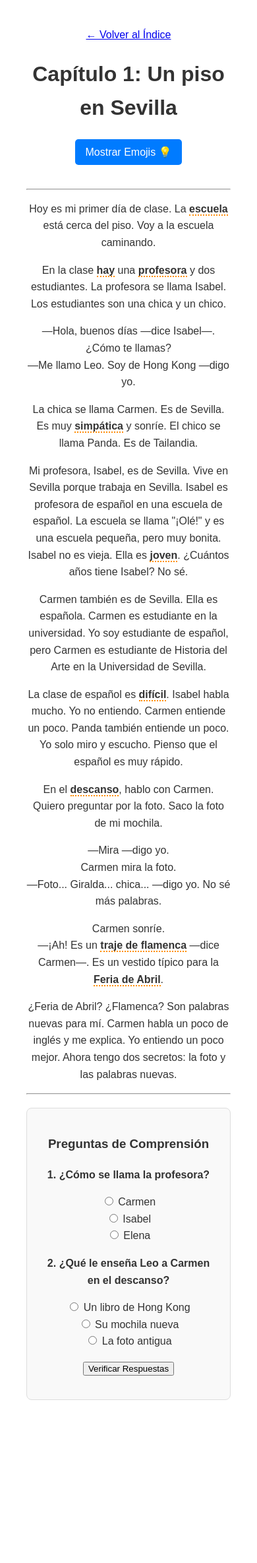
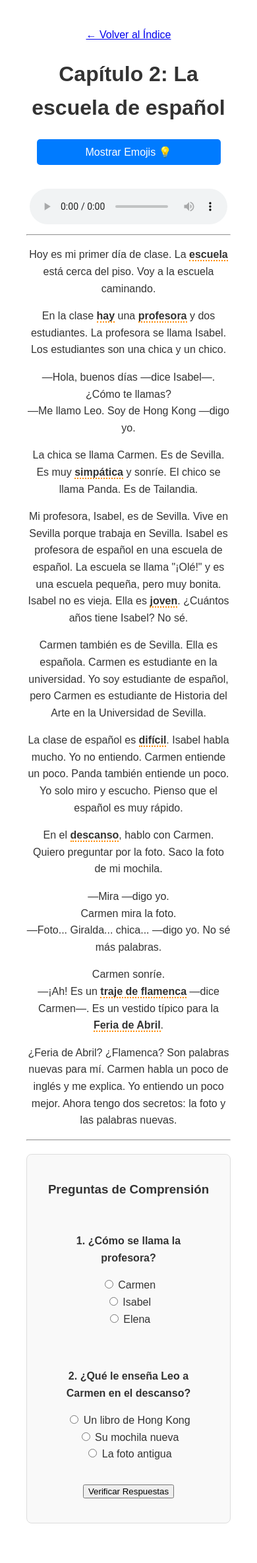
Before and after one commit to balpomorelitm/elalmadesevilla, a Jekyll site: the page built from capitulo-2.md, in a window 390 px wide. Shown: the whole page at 66% size. Built offline with Jekyll 4.4.1, drawn with Linux system fonts in a browser that asks for light colours; before the commit the page ends 2162 px from its top, so only the background shows below that.

Commit message:
Improve mobile responsiveness and chapter metadata

```diff
--- a/assets/css/style.css
+++ b/assets/css/style.css
@@ -140,3 +140,58 @@
     margin-top: 15px;
     font-weight: bold;
 }
+/* Mobile responsive improvements */
+@media (max-width: 768px) {
+    .container {
+        margin: 10px;
+        padding: 20px;
+        border-radius: 10px;
+    }
+
+    body {
+        font-size: 16px;
+        line-height: 1.6;
+    }
+
+    h1 {
+        font-size: 2em;
+    }
+
+    .chapter-list {
+        grid-template-columns: 1fr;
+        gap: 15px;
+    }
+
+    .quiz {
+        padding: 20px;
+        margin: 20px 0;
+    }
+
+    .pregunta {
+        padding: 15px;
+    }
+
+    .reacciones button {
+        width: 50px;
+        height: 50px;
+        font-size: 1.5rem;
+        margin: 0 5px;
+    }
+
+    .emoji-toggle-button {
+        width: 90%;
+        margin: 0 auto 20px;
+    }
+}
+
+@media (max-width: 480px) {
+    .container {
+        margin: 5px;
+        padding: 15px;
+    }
+
+    .glosa-tooltip {
+        font-size: 12px;
+        padding: 8px 12px;
+    }
+}
--- a/assets/js/main.js
+++ b/assets/js/main.js
@@ -1,6 +1,11 @@
 document.addEventListener('DOMContentLoaded', function() {
+    initializeGlossary();
+    initializeEmojiToggle();
+    initializeQuizzes();
+    initializeReactions();
+});
 
-    // --- LÓGICA PARA EL GLOSARIO INTERACTIVO ---
+function initializeGlossary() {
     const terminos = document.querySelectorAll('.glosa');
     terminos.forEach(termino => {
         const tooltip = document.createElement('span');
@@ -8,8 +13,9 @@
         tooltip.textContent = termino.getAttribute('data-definicion');
         termino.appendChild(tooltip);
     });
+}
 
-    // --- LÓGICA PARA MOSTRAR/OCULTAR EMOJIS ---
+function initializeEmojiToggle() {
     const emojiToggleButton = document.getElementById('emoji-toggle');
     if (emojiToggleButton) {
         let emojisVisibles = false;
@@ -36,8 +42,9 @@
             this.textContent = emojisVisibles ? 'Ocultar Emojis 🙈' : 'Mostrar Emojis 💡';
         });
     }
+}
 
-    // --- LÓGICA GENÉRICA PARA TODOS LOS QUIZZES ---
+function initializeQuizzes() {
     const quizForms = document.querySelectorAll('.quiz-form');
     quizForms.forEach(form => {
         form.addEventListener('submit', function(event) {
@@ -66,4 +73,22 @@
             resultadoDiv.textContent = `Has acertado ${correctas} de ${preguntas.length} preguntas.`;
         });
     });
-});
+}
+
+function initializeReactions() {
+    const reactionButtons = document.querySelectorAll('.reacciones button');
+    reactionButtons.forEach(button => {
+        button.addEventListener('click', () => {
+            let countSpan = button.querySelector('.reaction-count');
+            if (!countSpan) {
+                countSpan = document.createElement('span');
+                countSpan.classList.add('reaction-count');
+                countSpan.textContent = '1';
+                button.appendChild(document.createTextNode(' '));
+                button.appendChild(countSpan);
+            } else {
+                countSpan.textContent = parseInt(countSpan.textContent, 10) + 1;
+            }
+        });
+    });
+}
--- a/capitulo-2.md
+++ b/capitulo-2.md
@@ -1,14 +1,17 @@
 ---
 layout: chapter
-title: "Capítulo 1: Un piso en Sevilla"
+title: "Capítulo 2: La escuela de español"
+chapter_number: 2
+audio_file: /assets/audio/capitulo-2.mp3
 ---
 <!-- Botón para mostrar/ocultar Emojis -->
 
 <button id="emoji-toggle" class="emoji-toggle-button">Mostrar Emojis 💡</button>
 
-<!-- Reproductor de Audio (añadir ruta del audio cuando esté listo) -->
-
-<!-- <audio controls src="/assets/audio/capitulo-2.mp3"></audio> -->
+<!-- Reproductor de Audio -->
+<audio controls src="{{ page.audio_file }}">
+    Tu navegador no soporta el audio.
+</audio>
 
 <hr>
 
```
